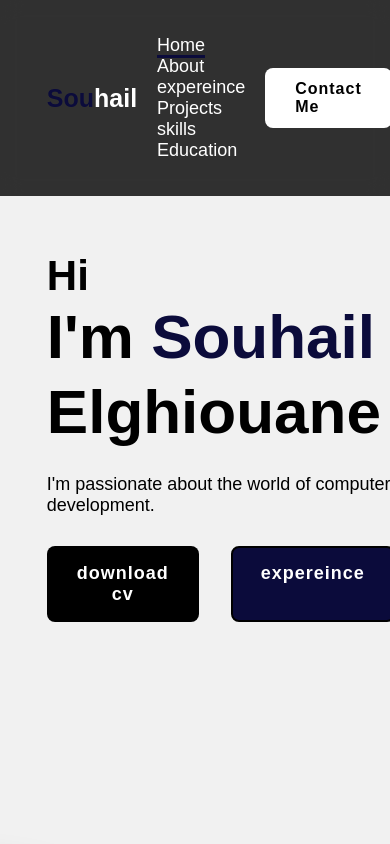
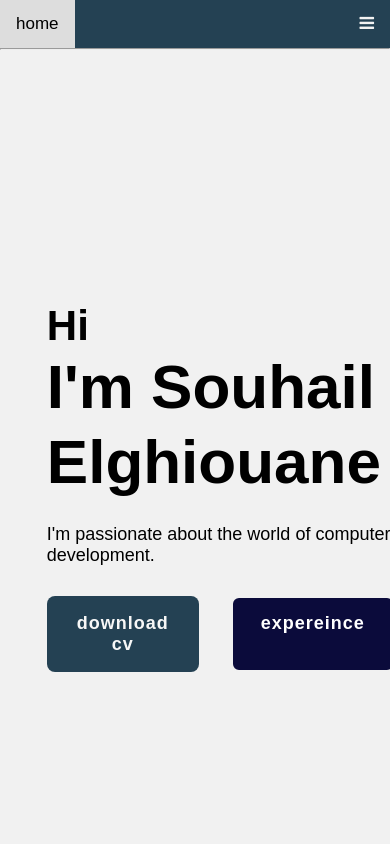
Before and after one commit to souhailelghi/portfolio-job, a plain HTML site: page index.html in a window 390 px wide. Shown: the top 844 px of the page. Drawn offline with nearby package versions, Linux system fonts and the light colour scheme; files whose address does not match are found by name.

Commit message:
modfiy style to resposive

```diff
--- a/index.html
+++ b/index.html
@@ -1,40 +1,44 @@
-
 <!DOCTYPE html>
 <html lang="en">
   <head>
-    <meta charset="UTF-8">
-    <meta name="viewport" content="width=device-width, initial-scale=1.0">
-    <title>souhail-elghiouane</title>
-    <link rel="stylesheet" href="style/style.css">
+    <meta charset="UTF-8" />
+    <meta name="viewport" content="width=device-width, initial-scale=1.0" />
+    <title>Document</title>
+
+    <link rel="stylesheet" href="style/style.css" />
+    <link rel="stylesheet" href="https://cdnjs.cloudflare.com/ajax/libs/font-awesome/4.7.0/css/font-awesome.min.css">
     <link href='https://unpkg.com/boxicons@2.1.4/css/boxicons.min.css' rel='stylesheet'>
   </head>
+
   <body>
 
-    <!-- nav bar  -->
-    <header class="header">
-<a href="#" class="logo"><span>Sou</span>hail</a>
-<nav class="navbar">
-    <a href="#home" class="active">Home</a>
-    <a href="#about" >About</a>
-    <a href="#expereince" >expereince</a>
-    <a href="#" >Projects</a>
-    <a href="#skills" >skills</a>
-    <a href="#Education"  >Education</a>
-</nav>
 
-<a href="#contact" class="contact" >Contact Me</a>
-    </header>
-        <!-- final nav bar  -->
+    <div
+    class="res" id="myres"
+      style="background-color: rgb(36, 65, 83)"
+    >
+  </div>
 
+
+    <hr />
+
+
+
+
+
+
+
+    <!-- home section -->
+    <div id="home" style="background-color: rgb(158, 93, 93)">
      <!-- section home 1  -->
-    <section class="home" id="home">
+ <section class="home" id="home" class="section">
   <div class="home-content">
       <h3>Hi</h3>
-            <h1>I'm <span>Souhail <br></span>Elghiouane</h1>
+      <h1>I'm Souhail Elghiouane</h1>
       <p>I'm passionate about the world of computer development.</p>
       <div class="btn-box">
           <button class="btn-1" id="downloadBtn">download cv</button>
-                <a class="btn-2" href="#expereince">expereince</a>
+          <a class="btn-2" href="#" onclick="showSection('expereince')">expereince</a>
 
       </div>
   </div>
@@ -44,36 +48,49 @@
   </div>
 </section>
 <!-- end section home   -->
+    </div>
 
-
-
+    <!-- about section -->
+    <div
+      id="about"
+      class="section"
+      style="background-color: rgb(177, 138, 138)"
+    >
       <!-- section about 2  -->
-<section class="about" id="about">
+<div class="about" id="about" class="section">
   <div class="about-img">
-<img src="img/image.jpeg" alt="image 2 about">
+  <img src="img/img2.png" alt="image 2 about">
   </div>
 
   <div class="about-content">
   <h2 class="heading">About <span>Me</span></h2>
   <h3>Full Stack <span> Developer</span></h3>
   <p>I'm passionate about the world of computer development. I graduated from high school with a bachelor's degree in life and earth sciences and a diploma in computer development..</p>
-<a href="#expereince" class="btn-2">Expereince</a>
+  <a href="#" onclick="showSection('expereince')" class="btn-2">Expereince</a>
   </div>
 
-</section>
+  </div>
   <!-- endsection about   -->
+    </div>
 
+
+
+
+
+
+    <!-- expereince section -->
+    <div id="expereince" class="section">
 
   <!-- section expereince   -->
 <section class="about" id="expereince">
-       <!-- Your other HTML content here -->
+
 
   <video width="640" height="360" controls>
    <source src="video/example.mp4" type="video/mp4">
    Your browser does not support the video tag.
 </video>
 
-    <!-- Your other HTML content here -->
+
 
 <div class="about-content">
 <h2 class="heading">Expe<span>reince</span></h2>
@@ -89,14 +106,16 @@
 
 </section>
 <!-- endsection expereince   -->
+    </div>
 
 
-<!-- section Education   -->
-<section class="about" id="Education">
 
 
-<div class="about-content"><h2>About <span>Education</span></h2> </div>
-<div class="cont-card">
+
+    <!-- Education section -->
+    <div id="Education" class="section">
+
+  <div class="cont-card"  >
 
       <div class="card1" >
           <img src="img//ed/bac.jpg" alt="Card 2 Image" width="250 " height="200">
@@ -109,20 +128,30 @@
           <p>Techniques de Développement Informatique .
               ( Institut spécialisé de Technologie Appliquée , Kenitra 2022 ).</p>
       </div>
+
+
   </div>
-
-</section>
-<!-- endsectionEducation   -->
-
-<!-- section skills   -->
-
-<section class="about" id="skills">
-    <div class="about-content"><h2>About <span>skills</span></h2>
-    <section class="about" id="Education">
 
 
 
-        <div class="cont-card">
+
+  <!-- endsectionEducation   -->
+    </div>
+
+
+        <!-- skills section -->
+        <div id="skills" class="section">
+
+
+
+
+
+
+
+
+
+
+      <div class="cont-card" class="about" id="Education" id="skills" >
 
           <div class="card">
               <img src="img/tech/html.png" alt="Card 2 Image" width="100" height="200">
@@ -176,13 +205,22 @@
 
       </div>
 
-        </section>
-
-</section>
-<!-- endsectionEducation   -->
 
 
-<!-- section form  -->
+
+<!-- endsectionEducation   -->
+        </div>
+
+
+
+
+
+
+
+
+
+    <!-- contact section -->
+    <div id="contact" class="section">
 <section class="contact-form" id="contact">
   <h2 class="contact-me">Contact <span>Me</span></h2>
   <form action="#">
@@ -204,6 +242,7 @@
 
 </section>
 <!-- end section form  -->
+    </div>
 
     <!-- section footer  -->
 <footer class="footer">
@@ -218,9 +257,6 @@
   </footer>
 
 
-<script src="main/main.js">
-
-
-</script>
+    <script src="main/main.js"></script>
   </body>
 </html>
--- a/main/main.js
+++ b/main/main.js
@@ -1,4 +1,50 @@
-//function to download cv
+
+//function to show section :
+function showSection(sectionId) {
+    // Hide initial text
+    document.getElementById("home").style.display = "none";
+
+    // Hide all sections
+    var sections = document.getElementsByClassName("section");
+    for (var i = 0; i < sections.length; i++) {
+        sections[i].style.display = "none";
+    }
+    // Show the selected section
+    var selectedSection = document.getElementById(sectionId);
+    if (selectedSection) {
+        selectedSection.style.display = "block";
+    }
+}
+
+
+//code for navbar comonent in js
+
+let nav= document.getElementsByTagName('div')[0]
+
+
+nav.insertAdjacentHTML("beforeend", `<a href="#" onclick="showSection('home')">home</a>` );
+nav.insertAdjacentHTML("beforeend", ` <a href="#" onclick="showSection('about')">about</a>` );
+nav.insertAdjacentHTML("beforeend", `<a href="#" onclick="showSection('expereince')">expereince</a>` );
+nav.insertAdjacentHTML("beforeend", `  <a href="#" onclick="showSection('Projects')">Projects</a>` );
+nav.insertAdjacentHTML("beforeend", `   <a href="#" onclick="showSection('skills')">skills</a>` );
+nav.insertAdjacentHTML("beforeend", `   <a href="#" onclick="showSection('Education')">Education</a>` );
+nav.insertAdjacentHTML("beforeend", `     <a href="#" onclick="showSection('contact')">contact</a>` );
+nav.insertAdjacentHTML("beforeend", `     <a href="javascript:void(0);" class="icon" onclick="myFunction()">  <i class="fa fa-bars"></i>   </a>` );
+
+
+
+function myFunction() {
+    var x = document.getElementById("myres");
+    if (x.className === "res") {
+      x.className += " responsive";
+    } else {
+      x.className = "res";
+    }
+  }
+
+
+
+  //function to download cv
 
 document.getElementById('downloadBtn').addEventListener('click', function() {
 
--- a/style/style.css
+++ b/style/style.css
@@ -1,4 +1,4 @@
- *{
+*{
     margin: 0;
     padding: 0;
     box-sizing: border-box;
@@ -6,69 +6,7 @@
     text-decoration: none;
     list-style: none;
  }
-.header{
-    position: fixed;
-    top: 0;
-    left: 0;
-    width: 100%;
-    padding: 35px 12%;
-    background: rgba(0, 0, 0, 0.8);
-    backdrop-filter: blur(10px);
-    display: flex;
-    justify-content: space-between;
-    align-items: center;
-    z-index: 100;
 
-}
-.logo{
-    font-size : 25px;
-    color: #fff;
-    font-weight: 600;
-    transition: 0.3s ease;
-}
-
-.logo:hover{
-    color:rgb(11, 11, 59);
-    text-shadow: 0 0 25px rgb(11, 11, 59),
-    0 0 50px rgb(11, 11, 59);
-    transform: scale(1,1);
-}
-span{
-    color: rgb(11, 11, 59);
-}
-.navbar a{
-    font-size: 18px;
-    color:white;
-    font-weight: 500;
-    margin: 0 20px;
-    border-bottom: 3px solid transparent;
-    transition: 0.3s ease;
-}
-
-.navbar a:hover,
-.navbar a.active{
-    border-color: rgb(11, 11, 59);
-    border-bottom: 3px solid rgb(11, 11, 59);
-}
-
-.contact{
-    padding: 10px 28px;
-    background-color: white;
-    color: black;
-    border: 2px solid transparent;
-    border-radius: 8px;
-    font-size: 16px;
-    letter-spacing: 1px;
-    font-weight: 600;
-    transition: 0.3s ease
-
-
-}
-.contact:hover{
-    background-color: rgb(11, 11, 59);
-    box-shadow: 0 0 25px rgb(11, 11, 59);
-    color: white;
-}
 
 /* home */
 
@@ -107,8 +45,8 @@ span{
 
 .btn-1{
     padding: 15px 28px;
-    background-color: black;
-    color: white;
+    background-color: rgb(36, 65, 83);
+    color: rgb(247, 247, 247);
     border: 2px solid transparent;
     border-radius: 8px;
     font-size: 18px;
@@ -129,7 +67,7 @@ span{
     padding: 15px 28px;
     background-color: rgb(11, 11, 59);
     color: white;
-    border: 2px solid black;
+    border: 2px solid rgb(241, 241, 241);
     border-radius:8px ;
     font-size: 18px;
     letter-spacing: 1px;
@@ -158,7 +96,7 @@ span{
 }
 
 ::-webkit-scrollbar-track{
-    background-color: rgba(0, 0, 0, 0.6);
+    background-color: rgb(241, 241, 241);
     width: 50px;
 }
 
@@ -170,13 +108,13 @@ span{
     align-items: center;
     padding:12% 8% ;
     gap: 10em;
-    background: black;
+    background: rgb(241, 241, 241);
 }
 
 .about-img img{
     position: relative;
     width: 550px;
-    box-shadow: 0 0 25px rgb(11, 11, 59), 0 0 50px rgb(11, 11, 59);
+    box-shadow: 0 0 25px rgb(250, 250, 255), 0 0 50px rgb(11, 11, 59);
     border-radius: 50%;
 
 
@@ -185,17 +123,17 @@ span{
 
 .about-content h2{
     text-align: left;
-    color: white;
+    color: rgb(36, 65, 83);
     font-size: 42px;
 
 }
 .about-content h3{
     font-size: 62px;
-    color: white;
+    color: rgb(36, 65, 83);
 }
 
 .about-content p{
-    color: white;
+    color: rgb(36, 65, 83);
     font-size: 20px;
     margin: 2em 0 3em;
 }
@@ -227,7 +165,7 @@ span{
     width: 100%;
     padding: 1.5em;
     font-size: 18px;
-    color: black;
+    color: rgb(241, 241, 241);
     background: rgb(241, 241,241);
     border-radius: .8rem;
     margin: 1rem 0;
@@ -243,7 +181,7 @@ span{
     bottom: 0;
     width: 100%;
     padding: 40px 0;
-    background-color: black;
+    background-color:rgb(36, 65, 83);
 
 
 }
@@ -316,12 +254,12 @@ box-shadow: inset 0 0 10px rgb(11, 11, 59),0 0 10px rgb(11, 11, 59);
 .cont-card {
     display: flex;
     justify-content: space-between;
-    width: 600px;
+    width: 60px;
 }
 
 .card1 {
     background-color: white;
-    box-shadow: 0px 4px 8px rgba(0, 0, 0, 0.1);
+    box-shadow: 0px 4px 8px rgb(241, 241,241);
     border-radius: 8px;
     padding: 20px;
     width: 250px;
@@ -332,13 +270,8 @@ box-shadow: inset 0 0 10px rgb(11, 11, 59),0 0 10px rgb(11, 11, 59);
     margin-right: 0; /* Remove margin from the last card to prevent extra space */
 }
 
-.card1 h2 {
-    margin-top: 0;
-}
 
-.card1 p {
-    color: #555;
-}
+
 
 .card1 img {
     width: 100%;
@@ -349,32 +282,86 @@ box-shadow: inset 0 0 10px rgb(11, 11, 59),0 0 10px rgb(11, 11, 59);
 
 .cont-card {
     display: flex;
-    flex-wrap: wrap; /* Allow cards to wrap to next row */
+    flex-wrap: wrap;
     justify-content: space-between;
-    width: 100%; /* Full width of the container */
-    max-width: 1200px; /* Set a maximum width to prevent cards from becoming too wide */
-    margin: 0 auto; /* Center the container */
+    width: 100%;
+    max-width: 1200px;
+    margin: 0 auto;
 }
 
 .card {
-    background-color: rgb(0, 0, 0);
-    box-shadow: 0px 4px 8px rgba(0, 0, 0, 0.1);
+
+
     border-radius: 8px;
     padding: 20px;
     width: calc(25% - 20px); /* 25% width minus margin to fit 4 cards in a row */
     margin-bottom: 20px; /* Add some bottom margin for spacing .. */
 }
 
-.card h2 {
-    margin-top: 0;
-}
 
-.card p {
-    color: #555;
-}
+
+
 
 .card img {
     width: 100%;
     border-radius: 8px;
     margin-bottom: 10px;
 }
+
+/* responsive */
+body {
+    margin: 0;
+    padding: 0;
+    font-family: Arial, Helvetica, sans-serif;
+  }
+
+  .res {
+    overflow: hidden;
+    background-color: #333;
+  }
+
+  .res a {
+    float: left;
+    display: block;
+    color: #f2f2f2;
+    text-align: center;
+    padding: 14px 16px;
+    text-decoration: none;
+    font-size: 17px;
+  }
+
+  .res a:hover {
+    background-color: #ddd;
+    color: black;
+  }
+
+  .res a.active {
+    background-color: #76eec2;
+    color: white;
+  }
+
+  .res .icon {
+    display: none;
+  }
+
+  @media screen and (max-width: 600px) {
+    .res a:not(:first-child) {display: none;}
+    .res a.icon {
+      float: right;
+      display: block;
+    }
+  }
+
+  @media screen and (max-width: 600px) {
+    .res.responsive {position: relative;}
+    .res.responsive .icon {
+      position: absolute;
+      right: 0;
+      top: 0;
+    }
+    .res.responsive a {
+      float: none;
+      display: block;
+      text-align: left;
+    }
+  }
```
Also changed, not shown: 1 other file. Lines whose indentation alone changed are shown as unchanged.
